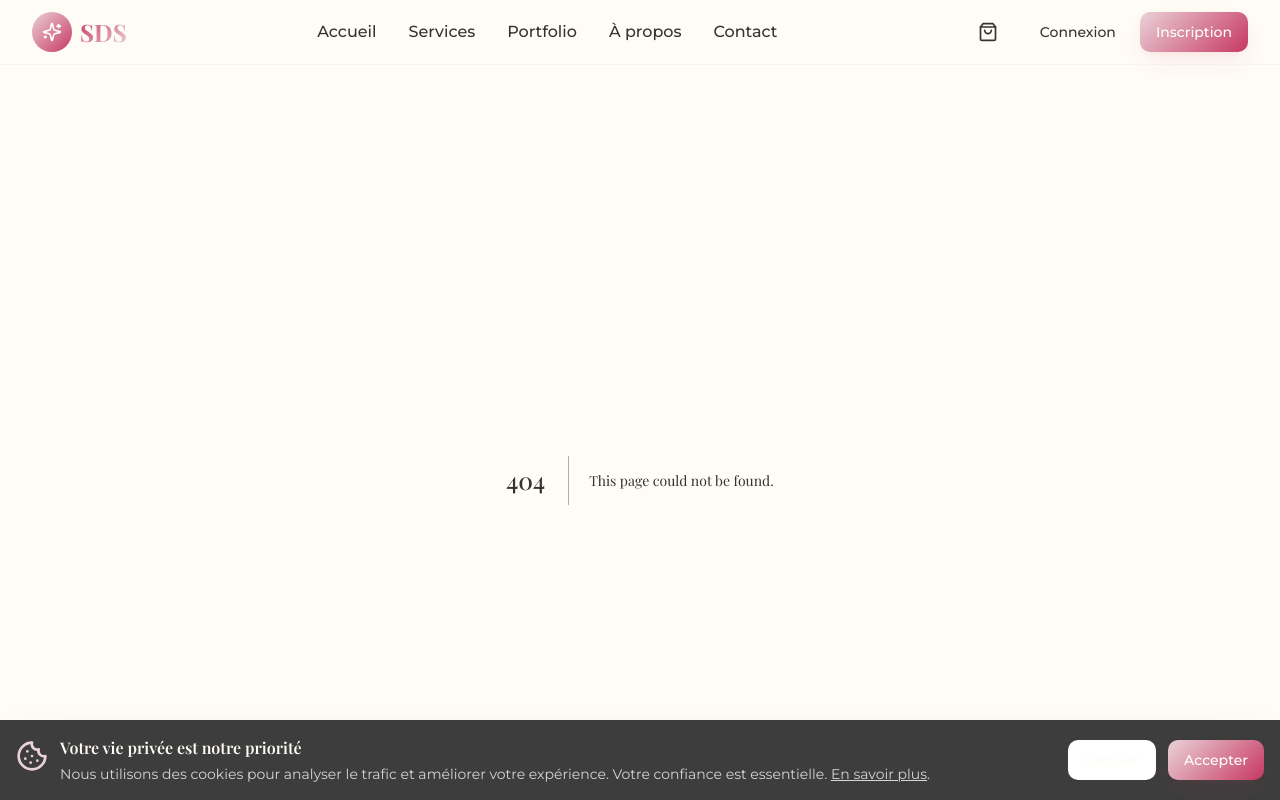
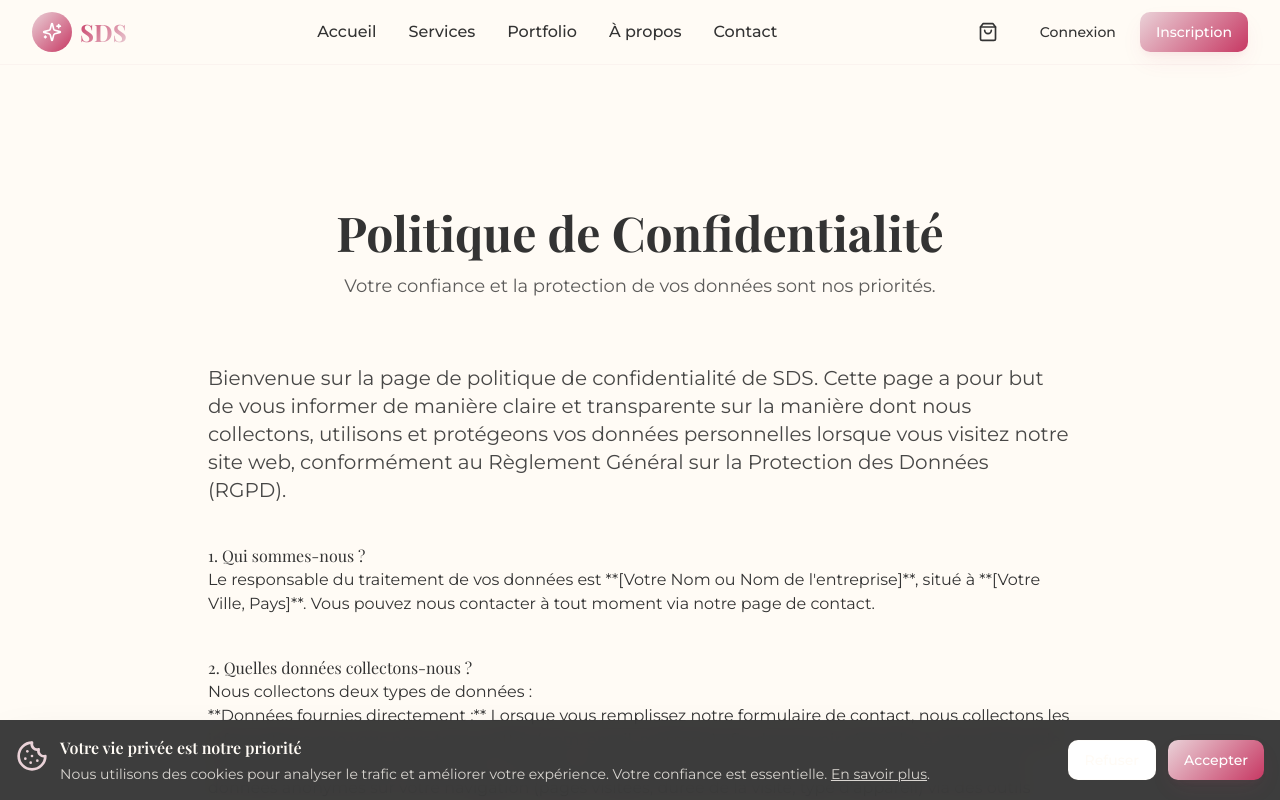
Before and after one commit to Soofmaax/sds, a Next.js app: page /privacy in a window 1280 px wide. Before the commit this address had no page. Shown: the top 800 px of the page. Built offline with nearby package versions, Linux system fonts and the light colour scheme; a web font is replaced by a local one.

Commit message:
Create app/privacy/page.tsx

```diff
--- /dev/null
+++ b/app/privacy/page.tsx
@@ -0,0 +1,83 @@
+// Fichier: app/privacy/page.tsx
+
+import type { Metadata } from 'next';
+import Link from 'next/link';
+import { PRIVACY_POLICY_CONTENT as content } from './privacy-content';
+
+// Les métadonnées peuvent aussi être générées dynamiquement à partir du contenu
+export const metadata: Metadata = {
+  title: content.title,
+  description: content.subtitle,
+  robots: { index: true, follow: true },
+};
+
+// --- Composants de Présentation (peuvent être dans leur propre fichier UI) ---
+
+// Composant pour parser le texte et remplacer les liens
+const FormattedText = ({ text }: { text: string }) => {
+  const linkRegex = /page de contact/g;
+  const parts = text.split(linkRegex);
+
+  return (
+    <>
+      {parts.map((part, index) => (
+        <span key={index}>
+          {part}
+          {index < parts.length - 1 && <Link href="/contact">page de contact</Link>}
+        </span>
+      ))}
+    </>
+  );
+};
+
+// --- La Page ---
+
+export default function PrivacyPage() {
+  return (
+    <div className="bg-cream">
+      <div className="container mx-auto max-w-4xl px-4 py-24 sm:py-32">
+        <header className="text-center mb-16">
+          <h1 className="text-4xl font-playfair font-bold text-charcoal sm:text-5xl">
+            {content.title}
+          </h1>
+          <p className="mt-4 text-lg text-charcoal/80 max-w-2xl mx-auto">
+            {content.subtitle}
+          </p>
+        </header>
+
+        <article className="prose prose-lg prose-slate mx-auto max-w-full
+                          prose-headings:font-playfair prose-headings:text-charcoal
+                          prose-a:text-magenta hover:prose-a:text-magenta/80 prose-strong:text-charcoal
+                          prose-p:my-3 prose-ul:my-4">
+
+          <p className="lead !text-xl !text-charcoal/90">{content.lead}</p>
+
+          {content.sections.map((section) => (
+            <section key={section.id} className="mt-10">
+              <h2>{section.title}</h2>
+              {section.content.map((item, index) => {
+                if (typeof item === 'string') {
+                  return <p key={index}><FormattedText text={item} /></p>;
+                }
+                if (item.type === 'list') {
+                  return (
+                    <ul key={index}>
+                      {item.items.map((li, liIndex) => (
+                        <li key={liIndex} dangerouslySetInnerHTML={{ __html: li }} />
+                      ))}
+                    </ul>
+                  );
+                }
+                return null;
+              })}
+            </section>
+          ))}
+
+          <footer className="mt-12 text-center text-sm text-charcoal/60">
+            <p>Dernière mise à jour le {content.lastUpdated}.</p>
+          </footer>
+        </article>
+      </div>
+    </div>
+  );
+}
```
